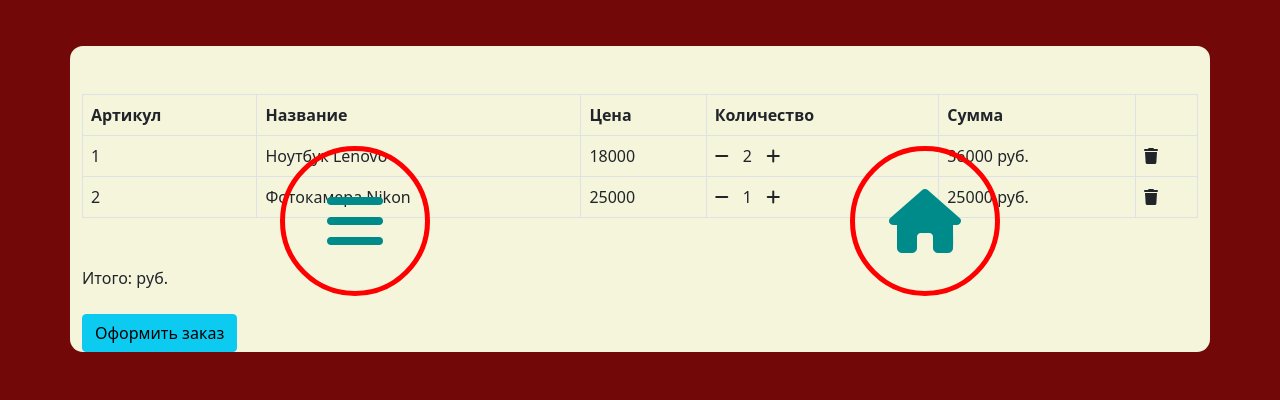
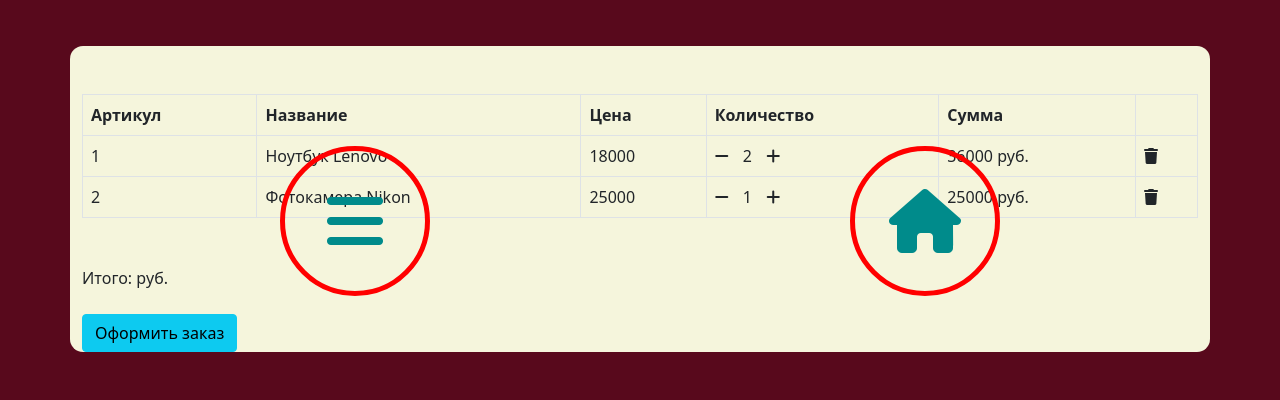
Before and after one commit to Treguboff/terminal, a plain HTML site: page cart.html in a window 1280 px wide. Shown: the part 478-878 px from the top of the page. Drawn offline with Linux system fonts and the light colour scheme.

Commit message:
_background color test

```diff
--- a/css/style.css
+++ b/css/style.css
@@ -5,7 +5,10 @@
 }
 
 :root {
+    /*
     --color-terfit: rgb(114, 8, 8);
+    */
+    --color-terfit: rgb(88 9 28);
 }
 
 * {
```
